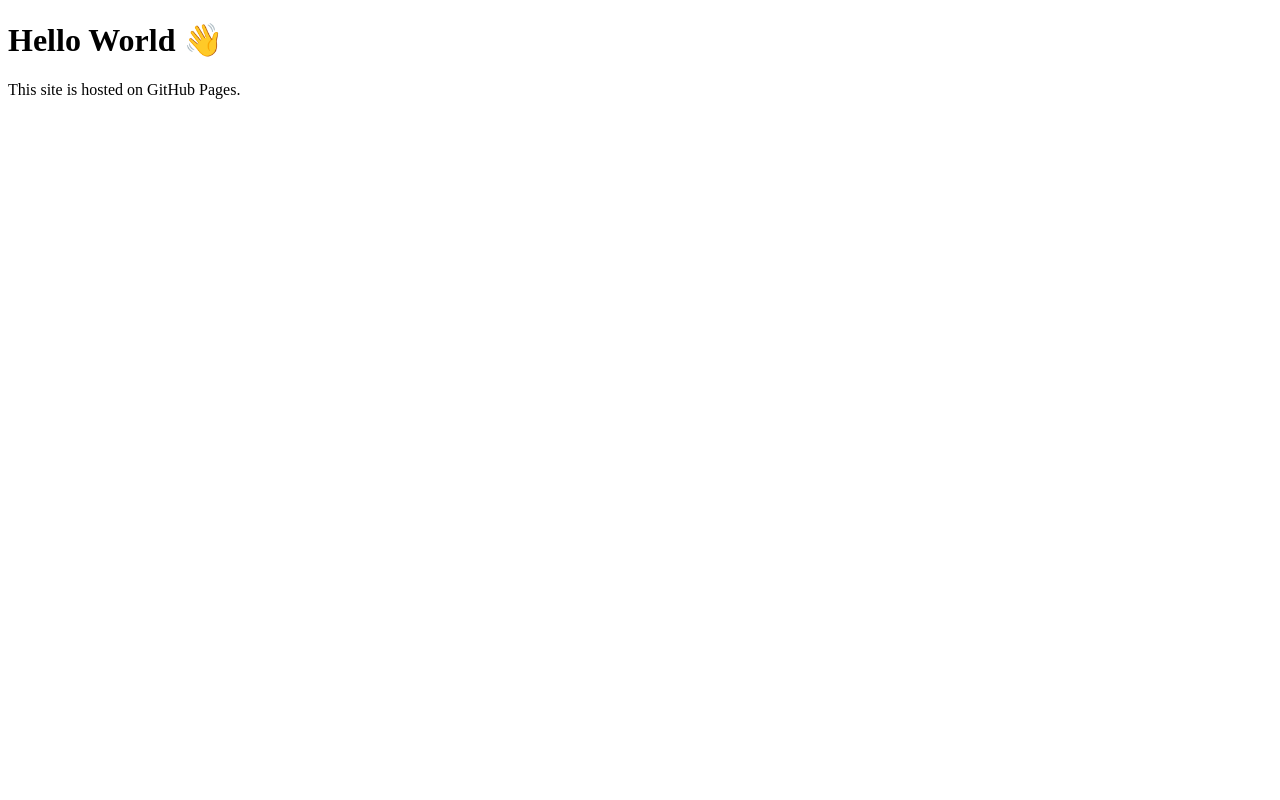
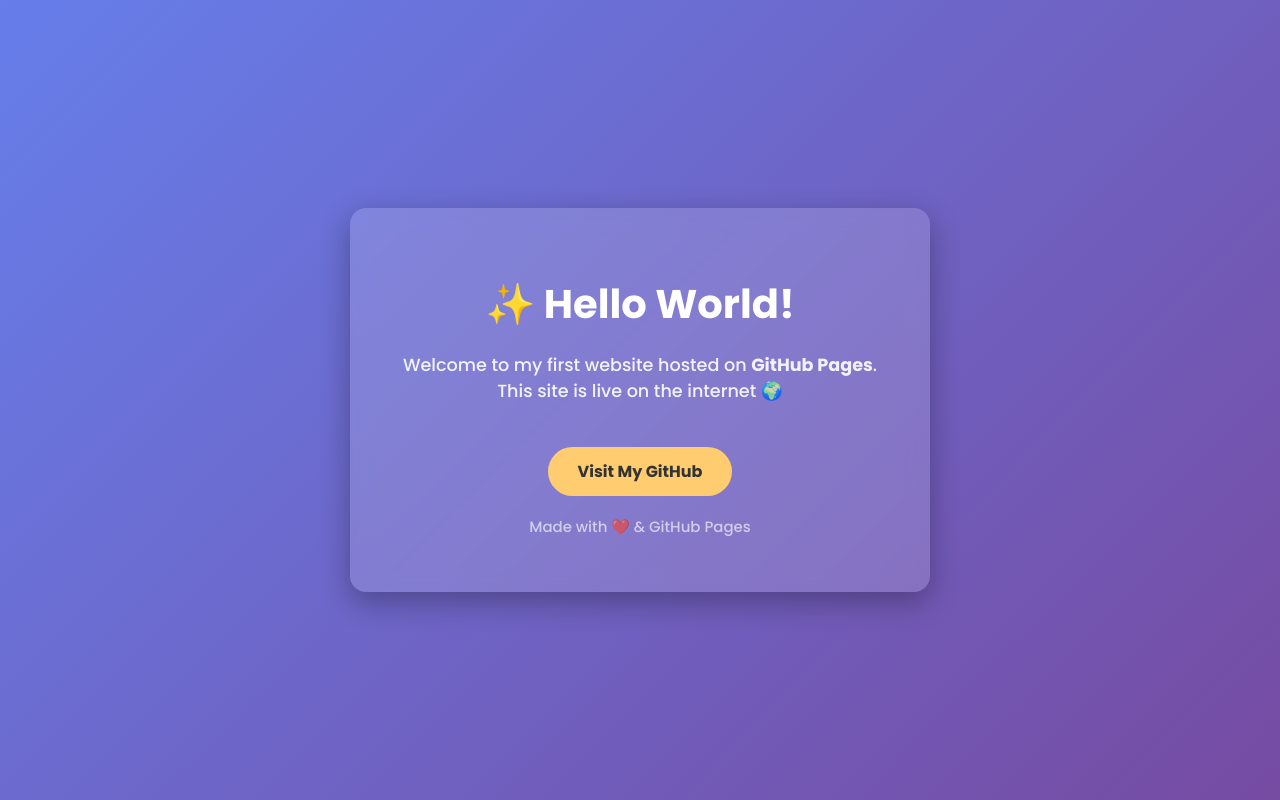
Before and after one commit to rubberduckiee/static, a plain HTML site: page index.html in a window 1280 px wide. Drawn offline with Linux system fonts and the light colour scheme.

Commit message:
Enhance HTML structure and styling for first website

```diff
--- a/index.html
+++ b/index.html
@@ -1,10 +1,85 @@
 <!DOCTYPE html>
-<html>
+<html lang="en">
 <head>
+  <meta charset="UTF-8">
   <title>My First Website</title>
+
+  <!-- Google Font -->
+  <link href="https://fonts.googleapis.com/css2?family=Poppins:wght@300;500;700&display=swap" rel="stylesheet">
+
+  <style>
+    body {
+      margin: 0;
+      font-family: 'Poppins', sans-serif;
+      background: linear-gradient(135deg, #667eea, #764ba2);
+      color: white;
+      min-height: 100vh;
+      display: flex;
+      align-items: center;
+      justify-content: center;
+    }
+
+    .card {
+      background: rgba(255, 255, 255, 0.15);
+      padding: 40px;
+      border-radius: 16px;
+      text-align: center;
+      max-width: 500px;
+      box-shadow: 0 10px 30px rgba(0, 0, 0, 0.3);
+      backdrop-filter: blur(10px);
+    }
+
+    h1 {
+      font-size: 2.5em;
+      margin-bottom: 10px;
+    }
+
+    p {
+      font-size: 1.1em;
+      opacity: 0.9;
+    }
+
+    .btn {
+      display: inline-block;
+      margin-top: 25px;
+      padding: 12px 30px;
+      background: #ffcc70;
+      color: #333;
+      text-decoration: none;
+      border-radius: 30px;
+      font-weight: 600;
+      transition: transform 0.2s, box-shadow 0.2s;
+    }
+
+    .btn:hover {
+      transform: translateY(-3px);
+      box-shadow: 0 8px 20px rgba(0, 0, 0, 0.3);
+    }
+
+    footer {
+      margin-top: 20px;
+      font-size: 0.85em;
+      opacity: 0.7;
+    }
+  </style>
 </head>
 <body>
-  <h1>Hello World 👋</h1>
-  <p>This site is hosted on GitHub Pages.</p>
+
+  <div class="card">
+    <h1>✨ Hello World!</h1>
+    <p>
+      Welcome to my first website hosted on <strong>GitHub Pages</strong>.
+      This site is live on the internet 🌍
+    </p>
+
+    <a class="btn" href="https://github.com" target="_blank">
+      Visit My GitHub
+    </a>
+
+    <footer>
+      <p>Made with ❤️ & GitHub Pages</p>
+    </footer>
+  </div>
+
 </body>
 </html>
```
